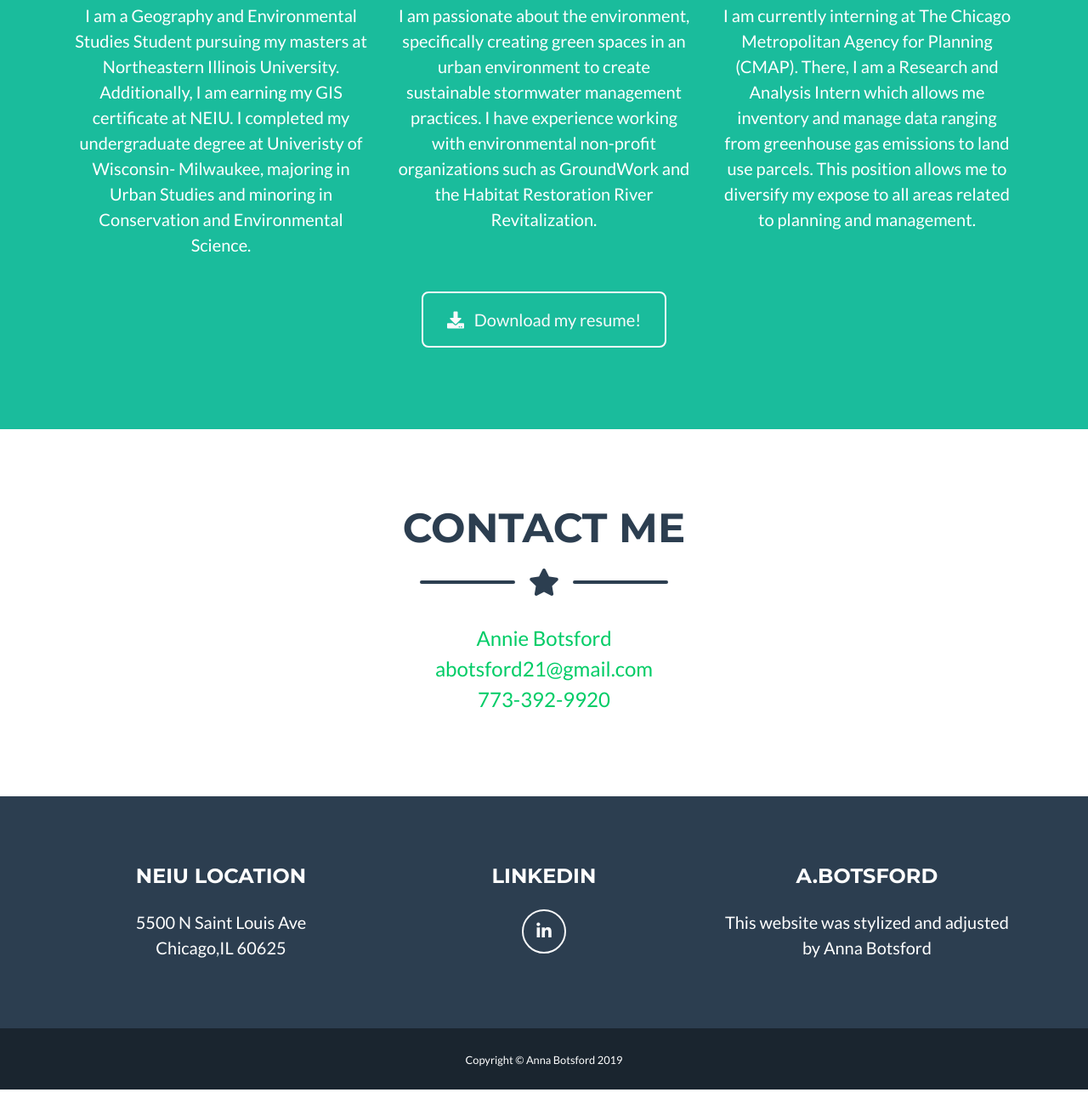
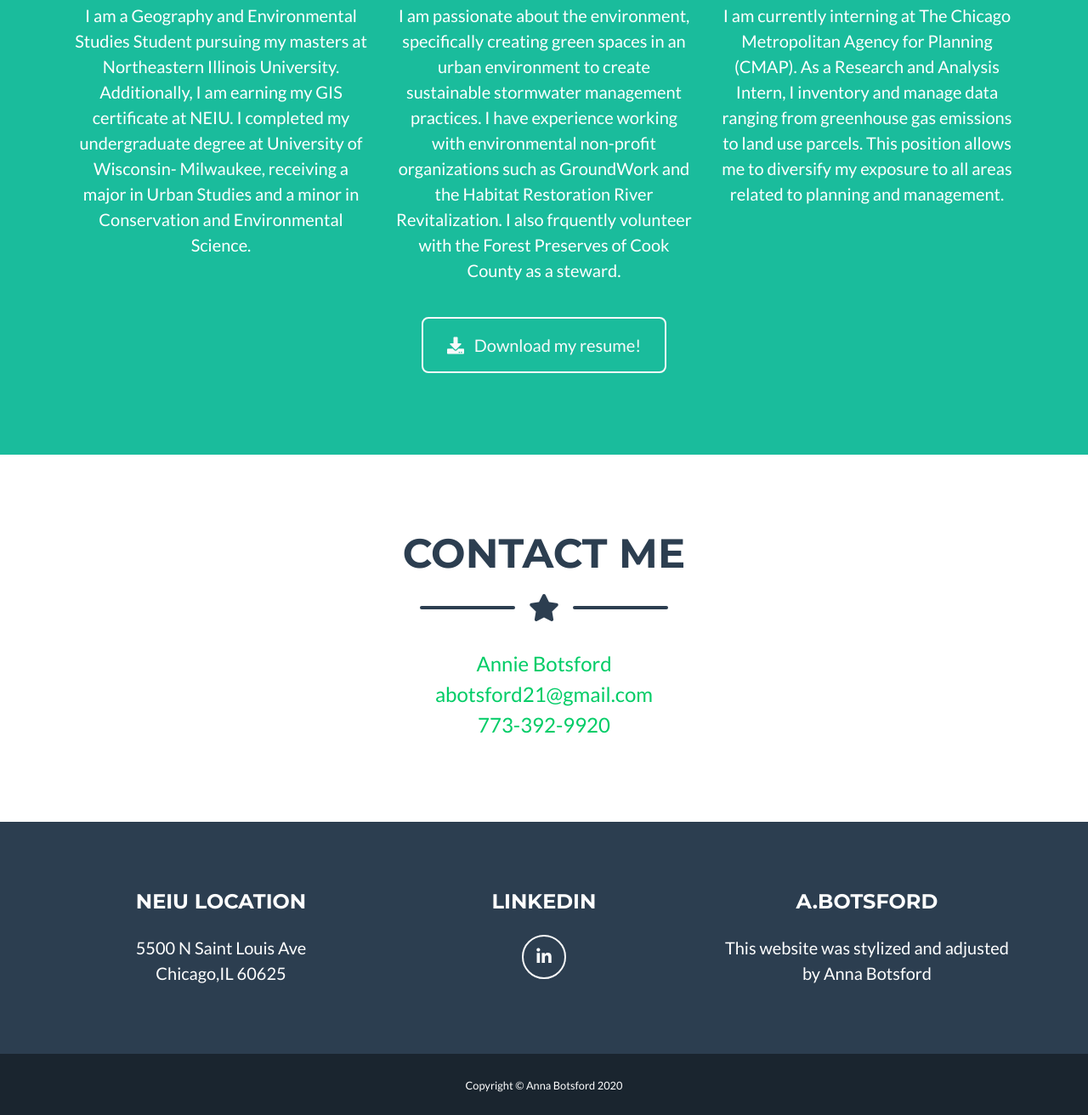
Before and after one commit to abotsford/abotsford.github.io, a website with bundled scripts: page index.html in a window 1280 px wide. Shown: the part 2224-3536 px from the top of the page at 85% size. Before the commit the page ends 3506 px from the top, so only its background shows below. Built offline with nearby package versions, Linux system fonts and the light colour scheme.

Commit message:
proofreading changes

```diff
--- a/index.html
+++ b/index.html
@@ -187,13 +187,13 @@
       <!-- About Section Content -->
       <div class="row">
         <div class="col-lg-4 ml-auto text-center">
-          <p class="lead">I am a Geography and Environmental Studies Student pursuing my masters at Northeastern Illinois University. Additionally, I am earning my GIS certificate at NEIU. I completed my undergraduate degree at Univeristy of Wisconsin- Milwaukee, majoring in Urban Studies and minoring in Conservation and Environmental Science.</p>
+          <p class="lead">I am a Geography and Environmental Studies Student pursuing my masters at Northeastern Illinois University. Additionally, I am earning my GIS certificate at NEIU. I completed my undergraduate degree at University of Wisconsin- Milwaukee, receiving a major in Urban Studies and a minor in Conservation and Environmental Science.</p>
         </div>
         <div class="col-lg-4 mr-auto text-center">
-          <p class="lead">I am passionate about the environment, specifically creating green spaces in an urban environment to create sustainable stormwater management practices. I have experience working with environmental non-profit organizations such as GroundWork and the Habitat Restoration River Revitalization. </p>
+          <p class="lead">I am passionate about the environment, specifically creating green spaces in an urban environment to create sustainable stormwater management practices. I have experience working with environmental non-profit organizations such as GroundWork and the Habitat Restoration River Revitalization. I also frquently volunteer with the Forest Preserves of Cook County as a steward. </p>
         </div>
         <div class="col-lg-4 mc-auto text-center">
-          <p class="lead">I am currently interning at The Chicago Metropolitan Agency for Planning (CMAP). There, I am a Research and Analysis Intern which allows me inventory and manage data ranging from greenhouse gas emissions to land use parcels. This position allows me to diversify my expose to all areas related to planning and management. </p>
+          <p class="lead">I am currently interning at The Chicago Metropolitan Agency for Planning (CMAP). As a Research and Analysis Intern, I inventory and manage data ranging from greenhouse gas emissions to land use parcels. This position allows me to diversify my exposure to all areas related to planning and management. </p>
         </div>
       </div>
 
@@ -276,7 +276,7 @@
   <!-- Copyright Section -->
   <section class="copyright py-4 text-center text-white">
     <div class="container">
-      <small>Copyright &copy; Anna Botsford 2019</small>
+      <small>Copyright &copy; Anna Botsford 2020</small>
     </div>
   </section>
 
```
